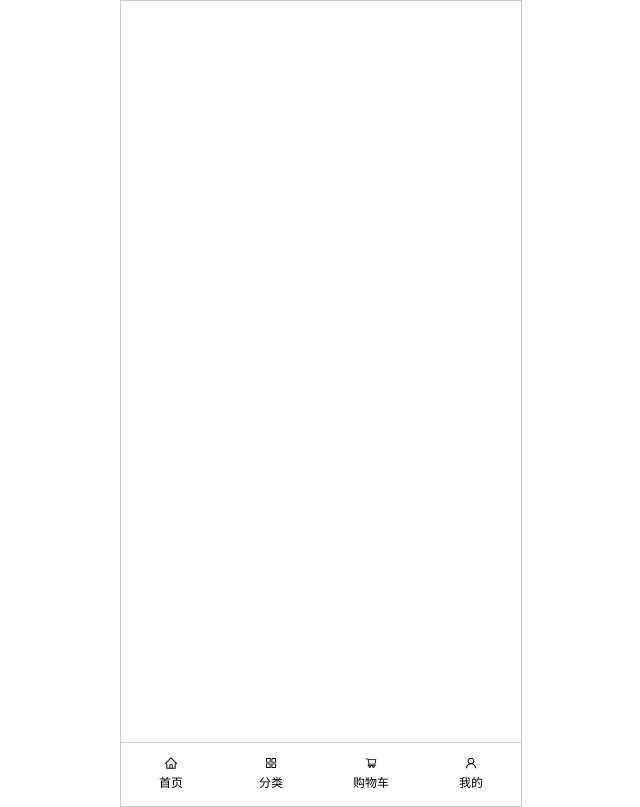
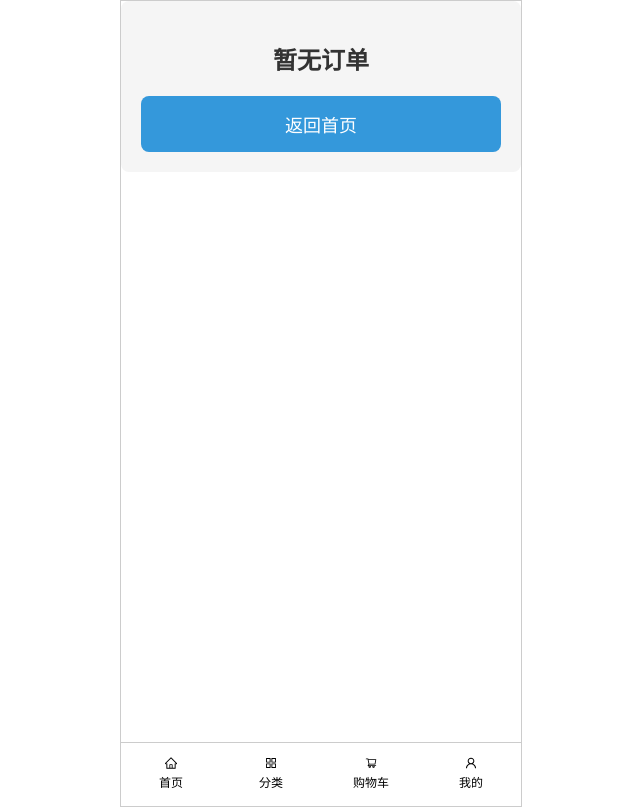
Before and after one commit to ieeemass2024/frontend_mall, a React (Create React App) app in the folder my-mall/: page /order-list in a window 1280 px wide. Before the commit this address had no page. Shown: the whole page, without its empty margins (319-959 px from the left). Built offline with nearby package versions, Linux system fonts and the light colour scheme; the HTML template or start-up script is replaced by a standard one.

Commit message:
feat: 初步实现查看订单功能

```diff
--- a/my-mall/src/App.js
+++ b/my-mall/src/App.js
@@ -15,6 +15,8 @@ import ProductListPage from './pages/ProductListPage';
 import OrderPage from "./pages/OrderPage";
 import PaySuccessPage from "./pages/PaySuccessPage";
 import PayConfirmPage from "./pages/PayConfirmPage";
+import OrderListPage from "./pages/OrderListPage";
+import OrderViewPage from "./pages/OrderViewPage";
 
 function App() {
   return (
@@ -43,6 +45,8 @@ function AppContent() {
         <Route path='/order/:type' element={<OrderPage/>} />
         <Route path='/pay-success' element={<PaySuccessPage/>} />
         <Route path='/pay-confirm/:type' element={<PayConfirmPage/>} />
+        <Route path='/order-list' element={<OrderListPage/>} />
+        <Route path='/order-view/:id' element={<OrderViewPage/>} />
       </Routes>
       {!showBottomNav && <BottomNav />}
     </div>
--- a/my-mall/src/css/MyPage.css
+++ b/my-mall/src/css/MyPage.css
@@ -48,6 +48,11 @@
   /* padding: 20px; */
 }
 
+.menu-item:hover, .settings-item:hover {
+  background-color: #f0f0f0; /* 浅色背景色 */
+    cursor: pointer;
+}
+
 .menu-item, .settings-item {
   display: flex;
   align-items: center;
--- /dev/null
+++ b/my-mall/src/css/OrderListPage.css
@@ -0,0 +1,49 @@
+.orderList-page {
+    padding: 20px;
+    background-color: #f5f5f5;
+    border-radius: 8px;
+    max-width: 800px;
+    margin: auto;
+}
+
+.page-title {
+    font-size: 24px;
+    margin-bottom: 20px;
+    text-align: center;
+}
+
+.order-list {
+    list-style: none;
+    padding: 0;
+}
+
+.order-item {
+    background-color: #fff;
+    padding: 15px;
+    border-radius: 8px;
+    margin-bottom: 10px;
+    box-shadow: 0 0 10px rgba(0, 0, 0, 0.1);
+}
+
+.order-item p {
+    margin: 5px 0;
+}
+
+.back-home {
+    display: block;
+    width: 100%;
+    padding: 15px;
+    background-color: #3498db;
+    color: #fff;
+    border: none;
+    border-radius: 8px;
+    font-size: 18px;
+    cursor: pointer;
+    text-align: center;
+    text-decoration: none;
+    transition: background-color 0.3s ease;
+}
+
+.back-home:hover {
+    background-color: #2980b9;
+}
--- a/my-mall/src/pages/MyPage.js
+++ b/my-mall/src/pages/MyPage.js
@@ -2,14 +2,20 @@ import React, { useEffect, useState } from 'react';
 import { Card, Row, Col, Avatar } from 'antd';
 import { UserOutlined, EnvironmentOutlined, ClockCircleOutlined, HeartOutlined, StarOutlined } from '@ant-design/icons';
 import '../css/MyPage.css';
+import { useNavigate } from "react-router-dom";
 
 const MyPage = () => {
     const [currentUser, setCurrentUser] = useState(null);
+    const navigate = useNavigate();
 
     useEffect(() => {
         const user = JSON.parse(localStorage.getItem('currentUser'));
         setCurrentUser(user);
     }, []);
+
+    const handleNavigate = (path) => {
+        navigate(path);
+    };
 
     return (
         <div className="my-page">
@@ -29,7 +35,7 @@ const MyPage = () => {
             </div>
             <div className="section">
                 <Row gutter={[16, 16]} className="menu">
-          <Col span={6}><div className="menu-item"><UserOutlined /><span>全部订单</span></div></Col>
+                    <Col span={6}><div className="menu-item" onClick={() => handleNavigate('/order-list')}><UserOutlined /><span>全部订单</span></div></Col>
                     <Col span={6}><div className="menu-item"><ClockCircleOutlined /><span>待付款</span></div></Col>
                     <Col span={6}><div className="menu-item"><HeartOutlined /><span>待收货</span></div></Col>
                     <Col span={6}><div className="menu-item"><StarOutlined /><span>退换/售后</span></div></Col>
--- /dev/null
+++ b/my-mall/src/pages/OrderListPage.js
@@ -0,0 +1,44 @@
+import React from 'react';
+import { useNavigate } from "react-router-dom";
+import '../css/OrderListPage.css';
+
+const OrderListPage = () => {
+    const navigate = useNavigate();
+
+    // 获取订单数据
+    const orders = JSON.parse(localStorage.getItem('orders')) || [];
+
+    const handleViewOrder = (orderNumber) => {
+        navigate(`/order-preview/${orderNumber}`);
+    };
+
+    if (orders.length === 0) {
+        return (
+            <div className="orderList-page">
+                <h2 className="page-title">暂无订单</h2>
+                <button onClick={() => navigate('/')} className="back-home">返回首页</button>
+            </div>
+        );
+    } else {
+        return (
+            <div className="orderList-page">
+                <h2 className="page-title">订单列表</h2>
+                <ul className="order-list">
+                    {orders.map(order => (
+                        <li key={order.key} className="order-item">
+                            <p>订单编号：{order.orderNumber}</p>
+                            <p>订单金额：¥{order.orderAmount}</p>
+                            <p>提交时间：{order.submitTime}</p>
+                            <p>订单状态：{order.orderStatus}</p>
+                            <p>支付方式：{order.paymentMethod}</p>
+                            <button onClick={() => handleViewOrder(order.orderNumber)} className="view-order-button">查看</button>
+                        </li>
+                    ))}
+                </ul>
+                <button onClick={() => navigate('/')} className="back-home">返回首页</button>
+            </div>
+        );
+    }
+};
+
+export default OrderListPage;
--- /dev/null
+++ b/my-mall/src/pages/OrderViewPage.js
@@ -0,0 +1,42 @@
+import React from 'react';
+import { useNavigate, useParams } from "react-router-dom";
+import '../css/OrderPage.css';
+
+const OrderViewPage = () => {
+    const { id } = useParams();
+    const navigate = useNavigate();
+
+    // 获取购物车数据
+    let carItems = [];
+
+    return (
+        <div className="order-page">
+            <div className="order-details">
+                <ul>
+                    <li>付款人: test</li>
+                    <li>付款金额: {}</li>
+                    <li>付款时间: {}</li>
+                    <li>收货地址: 北京交通大学16号宿舍楼</li>
+                </ul>
+            </div>
+            <div className="cart-items">
+                {carItems.map((item) => (
+                    <div key={item.id} className="cart-item">
+                        <img src={item.img} alt={item.name} className="item-image" />
+                        <div className="item-details">
+                            <h3>{item.name}</h3>
+                            <ul>
+                                <li>颜色: {item.specs.颜色}</li>
+                                <li>存储容量: {item.specs.存储容量}</li>
+                                <li>数量: {item.quantity}</li>
+                                <li>价格: ¥{item.price}</li>
+                            </ul>
+                        </div>
+                    </div>
+                ))}
+            </div>
+        </div>
+    );
+};
+
+export default OrderViewPage;
```
Lines whose indentation alone changed are shown as unchanged.
